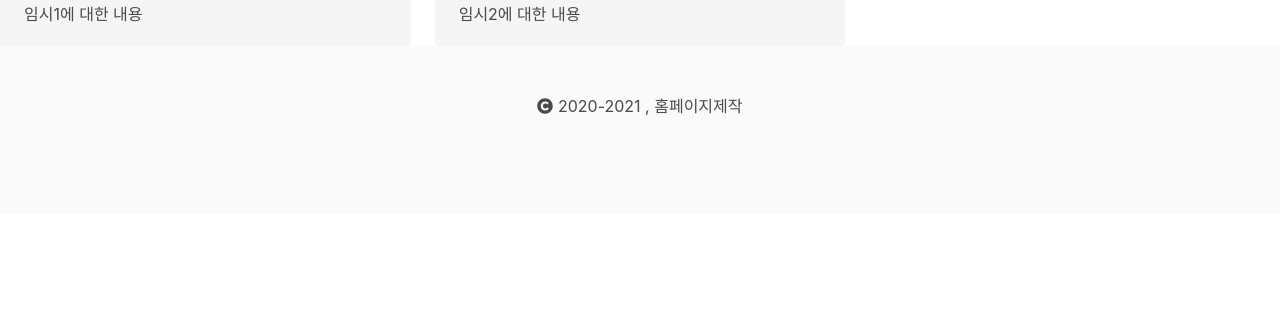
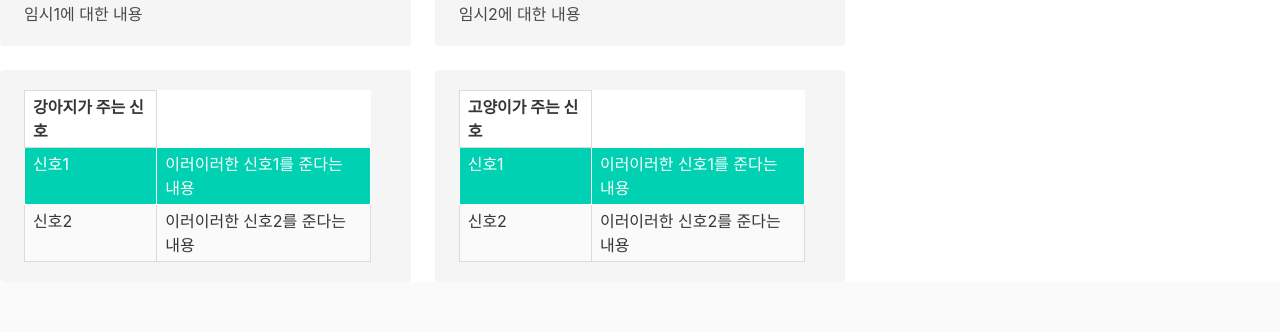
Before and after one commit to SonYB98/MyCloud1, a Nuxt app: page / in a window 1280 px wide. Shown: the part 399-731 px from the top of the page. Built offline with nearby package versions, Linux system fonts and the light colour scheme.

Commit message:
add table class

```diff
--- a/pages/index.vue
+++ b/pages/index.vue
@@ -25,6 +25,25 @@
             임시1에 대한 내용
           </div>
         </article>
+        <article class="notification">
+          <table class="table is-bordered is-striped is-narrow is-hoverable is-fullwidth">
+            <thead>
+              <tr>
+                <th>강아지가 주는 신호</th>
+              </tr>
+            </thead>
+            <tbody>
+              <tr class="is-selected">
+                <td>신호1</td>
+                <td>이러이러한 신호1를 준다는 내용</td>
+              </tr>
+              <tr>
+                <td>신호2</td>
+                <td>이러이러한 신호2를 준다는 내용</td>
+              </tr>
+            </tbody>
+          </table>
+        </article>
       </div>
 
       <div class="column">
@@ -33,10 +52,30 @@
             <p>임시2(아직 못정함)</p>
           </div>
           <div class="message-body">
-             <figure class="image is-128x128">
-               <img src="~assets/dog.jpg" alt="" />
-              </figure>
-            임시2에 대한 내용</div>
+            <figure class="image is-128x128">
+              <img src="~assets/dog.jpg" alt="" />
+            </figure>
+            임시2에 대한 내용
+          </div>
+        </article>
+        <article class="notification">
+          <table class="table is-bordered is-striped is-narrow is-hoverable is-fullwidth">
+            <thead>
+              <tr>
+                <th>고양이가 주는 신호</th>
+              </tr>
+            </thead>
+            <tbody>
+              <tr class="is-selected">
+                <td>신호1</td>
+                <td>이러이러한 신호1를 준다는 내용</td>
+              </tr>
+              <tr>
+                <td>신호2</td>
+                <td>이러이러한 신호2를 준다는 내용</td>
+              </tr>
+            </tbody>
+          </table>
         </article>
       </div>
 
```
Also changed, not shown: 1 other file (tests, documents, lock files or other folders).
